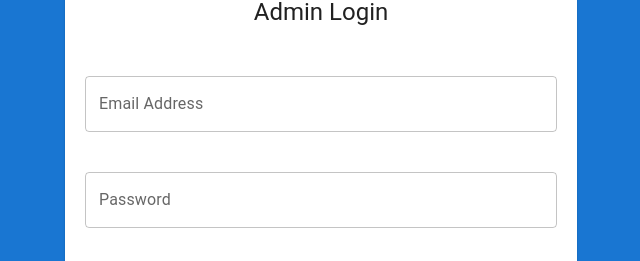
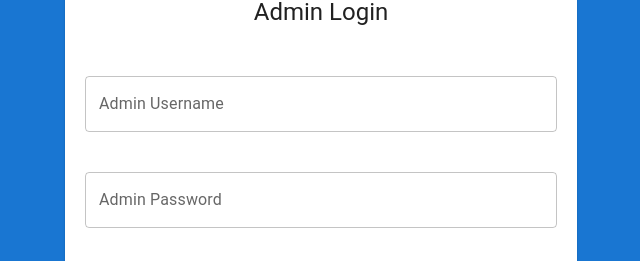
Before and after one commit to khyatibardolia/admin-employee-management-react-app, a React (Vite) app: page /login in a window 1280 px wide. Shown: the part 272-533 px from the top of the page, without its empty margins (319-959 px from the left). Built offline with nearby package versions, Linux system fonts and the light colour scheme.

Commit message:
feat: handle user login functionality

```diff
--- a/src/components/LoginForm/LoginForm.tsx
+++ b/src/components/LoginForm/LoginForm.tsx
@@ -1,4 +1,4 @@
-import { FC } from 'react';
+import { FC, forwardRef, SyntheticEvent, useState } from 'react';
 import {
   Box,
   Button,
@@ -9,10 +9,15 @@ import {
   Typography,
   styled,
   useTheme,
+  Snackbar,
 } from '@mui/material';
+import MuiAlert, { AlertProps } from '@mui/material/Alert';
 import PersonIcon from '@mui/icons-material/Person';
 import { useFormik } from 'formik';
 import * as Yup from 'yup';
+import { useAppDispatch } from 'hooks';
+import { useNavigate } from 'react-router-dom';
+import { login } from 'store/slices/adminSlice';
 
 const StyledBox = styled(Box)(({ theme }) => ({
   width: '100%',
@@ -73,30 +78,69 @@ const StyledCardActions = styled(CardActions)(() => ({
   padding: 0,
 }));
 
-const validationSchema = Yup.object({
-  email: Yup.string()
-    .email('Invalid email address')
-    .required('Email is required'),
-  password: Yup.string().required('Password is required'),
-});
+const Alert = forwardRef<HTMLDivElement, AlertProps>(
+  function Alert(props, ref) {
+    return <MuiAlert elevation={6} ref={ref} variant="filled" {...props} />;
+  }
+);
 
 export const LoginForm: FC = () => {
   const theme = useTheme();
+  const dispatch = useAppDispatch();
+  const navigate = useNavigate();
+  const [snackbarOpen, setSnackbarOpen] = useState(false);
+  const [snackbarMessage, setSnackbarMessage] = useState('');
+  const [snackbarSeverity, setSnackbarSeverity] = useState<'success' | 'error'>(
+    'success'
+  );
 
   const formik = useFormik({
     initialValues: {
-      email: '',
-      password: '',
+      adminUsername: '',
+      adminPassword: '',
     },
-    validationSchema: validationSchema,
+    validationSchema: Yup.object({
+      adminUsername: Yup.string().required('Username is required'),
+      adminPassword: Yup.string().required('Password is required'),
+    }),
     onSubmit: (values) => {
-      // Handle form submission
-      console.log(values);
+      try {
+        dispatch(login(values));
+        setSnackbarMessage('Successfully logged in!');
+        setSnackbarSeverity('success');
+        setSnackbarOpen(true);
+        setTimeout(() => navigate('/'), 800);
+      } catch (error) {
+        setSnackbarMessage('Invalid login details!');
+        setSnackbarSeverity('error');
+        setSnackbarOpen(true);
+      }
     },
   });
 
+  const handleSnackbarClose = (event?: SyntheticEvent, reason?: string) => {
+    if (reason === 'clickaway') {
+      return;
+    }
+    setSnackbarOpen(false);
+  };
+
   return (
     <StyledBox>
+      <Snackbar
+        open={snackbarOpen}
+        autoHideDuration={4000}
+        onClose={handleSnackbarClose}
+        anchorOrigin={{ vertical: 'top', horizontal: 'right' }}
+      >
+        <Alert
+          onClose={handleSnackbarClose}
+          severity={snackbarSeverity}
+          sx={{ width: '100%' }}
+        >
+          {snackbarMessage}
+        </Alert>
+      </Snackbar>
       <StyledCard>
         <CardContent sx={{ padding: 0, width: '100%' }}>
           <IconContainer>
@@ -116,26 +160,35 @@ export const LoginForm: FC = () => {
           <FormContainer component="form" onSubmit={formik.handleSubmit}>
             <TextField
               fullWidth
-              label="Email Address"
-              name="email"
-              type="email"
-              value={formik.values.email}
+              id="adminUsername"
+              name="adminUsername"
+              label="Admin Username"
+              value={formik.values.adminUsername}
               onChange={formik.handleChange}
-              onBlur={formik.handleBlur}
-              error={formik.touched.email && Boolean(formik.errors.email)}
-              helperText={formik.touched.email && formik.errors.email}
+              error={
+                formik.touched.adminUsername &&
+                Boolean(formik.errors.adminUsername)
+              }
+              helperText={
+                formik.touched.adminUsername && formik.errors.adminUsername
+              }
               sx={{ marginBottom: '40px' }}
             />
             <TextField
               fullWidth
-              label="Password"
-              name="password"
+              id="adminPassword"
+              name="adminPassword"
+              label="Admin Password"
               type="password"
-              value={formik.values.password}
+              value={formik.values.adminPassword}
               onChange={formik.handleChange}
-              onBlur={formik.handleBlur}
-              error={formik.touched.password && Boolean(formik.errors.password)}
-              helperText={formik.touched.password && formik.errors.password}
+              error={
+                formik.touched.adminPassword &&
+                Boolean(formik.errors.adminPassword)
+              }
+              helperText={
+                formik.touched.adminPassword && formik.errors.adminPassword
+              }
               sx={{ marginBottom: '40px' }}
             />
             <StyledCardActions>
--- /dev/null
+++ b/src/components/ProtectedRoute/ProtectedRoute.tsx
@@ -0,0 +1,10 @@
+import { FC } from 'react';
+import { Navigate, Outlet } from 'react-router-dom';
+
+const ProtectedRoute: FC = () => {
+  const isLoggedIn = localStorage.getItem('loggedIn') === 'true';
+
+  return isLoggedIn ? <Outlet /> : <Navigate to="/login" replace />;
+};
+
+export default ProtectedRoute;
--- a/src/routes/index.tsx
+++ b/src/routes/index.tsx
@@ -3,6 +3,7 @@ import React, { Suspense, useEffect } from 'react';
 import { Box, CircularProgress } from '@mui/material';
 import { useAppDispatch } from 'hooks';
 import { initializeAdmin } from 'store/slices/adminSlice';
+import ProtectedRoute from 'components/ProtectedRoute/ProtectedRoute';
 
 const LoginComponent = React.lazy(() => import('pages/Login/Login'));
 const HomeComponent = React.lazy(() => import('pages/Home/Home'));
@@ -44,9 +45,11 @@ export const AppRoutes = () => {
     >
       <Routes>
         <Route path="/login" element={<LoginComponent />} />
-        <Route path="/" element={<HomeComponent />} />
-        <Route path="/employees/:id" element={<EmployeeDetailsComponent />} />
-        <Route path="/logout" element={<LogoutComponent />} />
+        <Route element={<ProtectedRoute />}>
+          <Route path="/" element={<HomeComponent />} />
+          <Route path="/employees/:id" element={<EmployeeDetailsComponent />} />
+          <Route path="/logout" element={<LogoutComponent />} />
+        </Route>
         <Route path="*" element={<LoginComponent />} />
       </Routes>
     </Suspense>
--- a/src/store/slices/adminSlice.ts
+++ b/src/store/slices/adminSlice.ts
@@ -25,9 +25,24 @@ const adminSlice = createSlice({
       localStorage.setItem('adminUsername', action.payload.username);
       localStorage.setItem('adminPassword', action.payload.password);
     },
+    login(
+      state,
+      action: PayloadAction<{ adminUsername: string; adminPassword: string }>
+    ) {
+      if (
+        action.payload.adminUsername ===
+          localStorage.getItem('adminUsername') &&
+        action.payload.adminPassword === localStorage.getItem('adminPassword')
+      ) {
+        state.loggedIn = true;
+        localStorage.setItem('loggedIn', 'true');
+      } else {
+        throw new Error('Invalid credentials');
+      }
+    },
   },
 });
 
-export const { initializeAdmin } = adminSlice.actions;
+export const { initializeAdmin, login } = adminSlice.actions;
 
 export default adminSlice.reducer;
```
